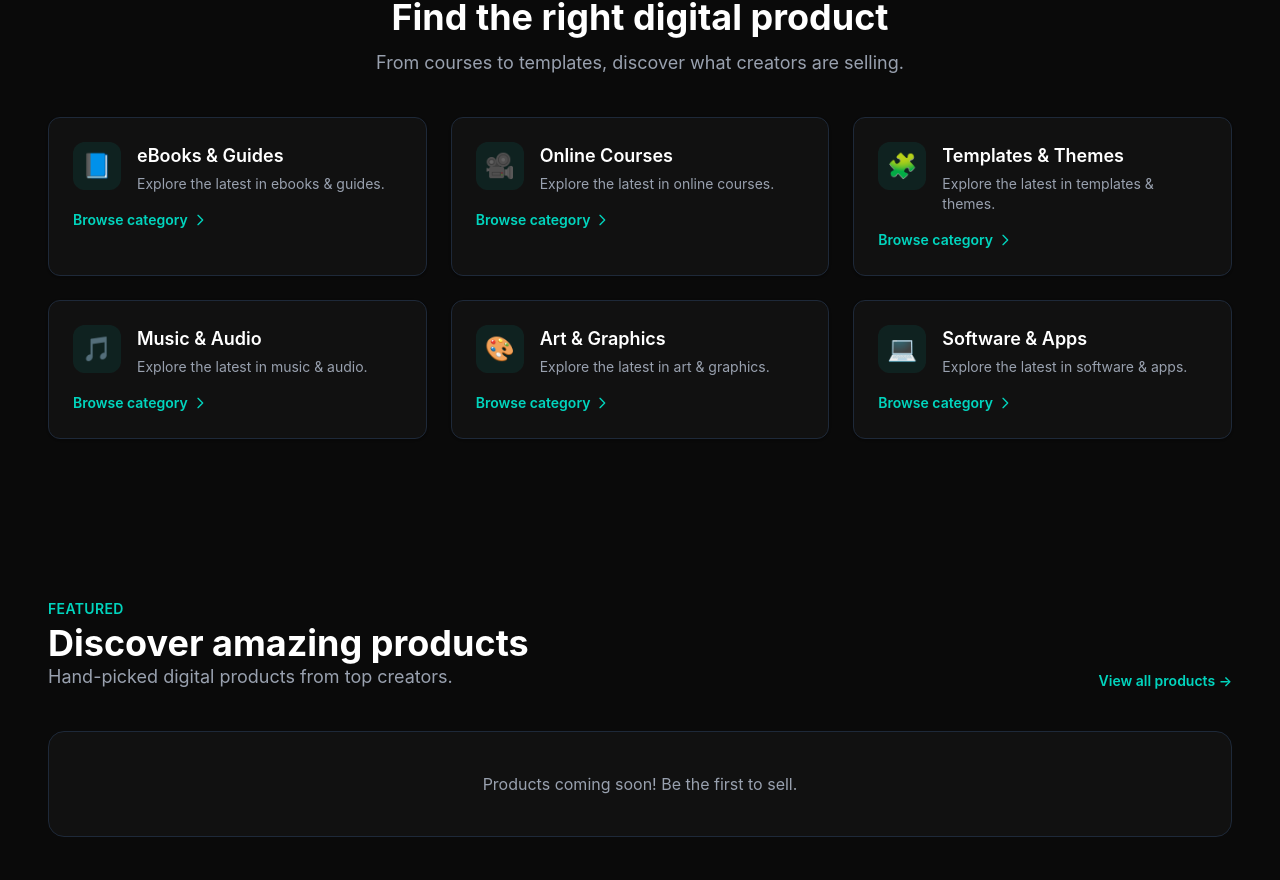
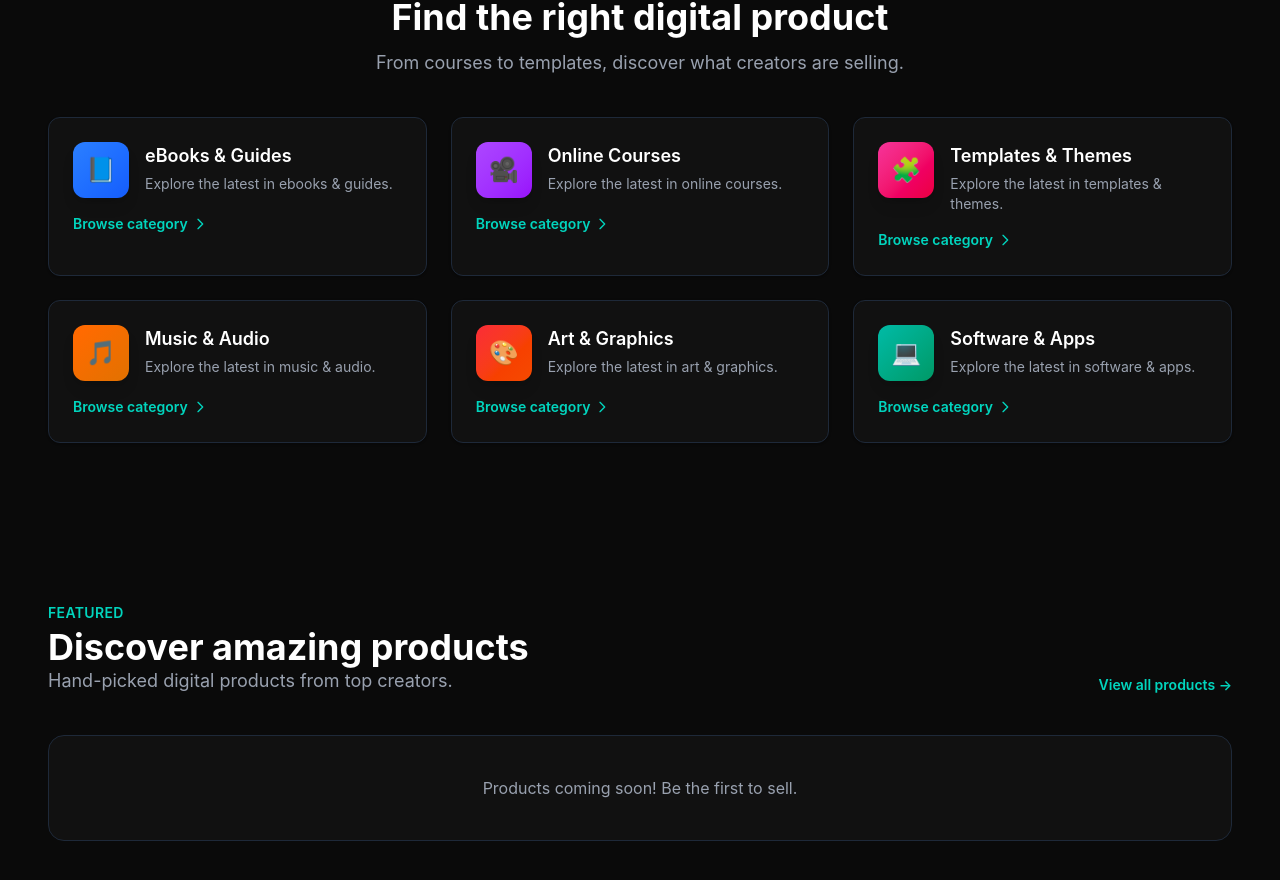
Before and after one commit to Daadk3/Saiflow, a Next.js app: page / in a window 1280 px wide. Shown: the part 1097-1977 px from the top of the page. Built offline with nearby package versions, Linux system fonts and the light colour scheme; no server answers; the database is empty.

Commit message:
Add colorful gradient icons to categories

```diff
--- a/components/home/CategoriesSection.tsx
+++ b/components/home/CategoriesSection.tsx
@@ -33,8 +33,21 @@ export function CategoriesSection() {
               className="group rounded-xl border border-gray-800 bg-[#111111] p-6 shadow-sm transition hover:-translate-y-1 hover:shadow-md hover:border-gray-700"
             >
               <div className="flex items-start gap-4">
-                <div className="flex h-12 w-12 items-center justify-center rounded-xl bg-teal-500/10 text-2xl">
-                  {category.icon}
+                <div
+                  className={[
+                    "w-14 h-14 rounded-xl flex items-center justify-center shadow-lg transform transition-transform duration-200",
+                    "group-hover:scale-105",
+                    category.slug === "ebooks" && "bg-gradient-to-br from-blue-500 to-blue-600",
+                    category.slug === "courses" && "bg-gradient-to-br from-purple-500 to-purple-600",
+                    category.slug === "templates" && "bg-gradient-to-br from-pink-500 to-rose-600",
+                    category.slug === "music" && "bg-gradient-to-br from-orange-500 to-amber-600",
+                    category.slug === "art" && "bg-gradient-to-br from-red-500 to-orange-600",
+                    category.slug === "software" && "bg-gradient-to-br from-teal-500 to-emerald-600",
+                  ]
+                    .filter(Boolean)
+                    .join(" ")}
+                >
+                  <span className="text-white text-2xl leading-none">{category.icon}</span>
                 </div>
                 <div className="flex-1">
                   <h3 className="text-lg font-semibold text-white">
```
